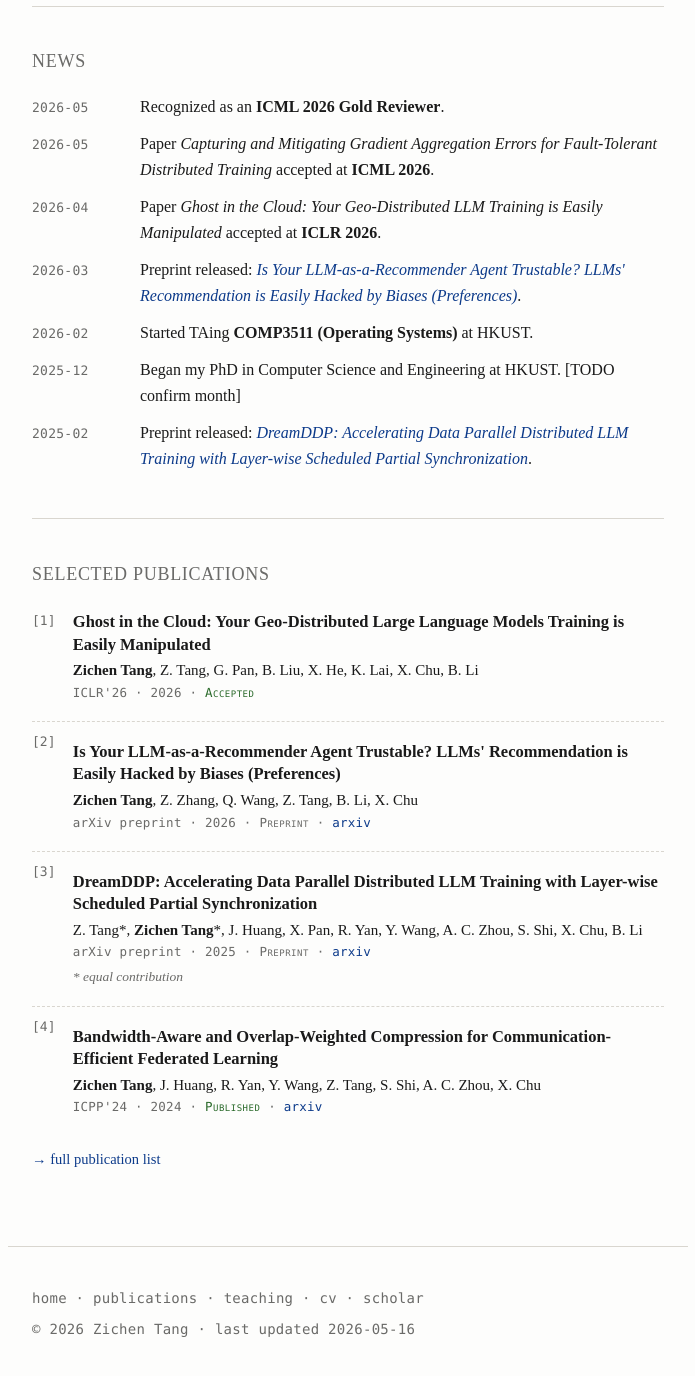
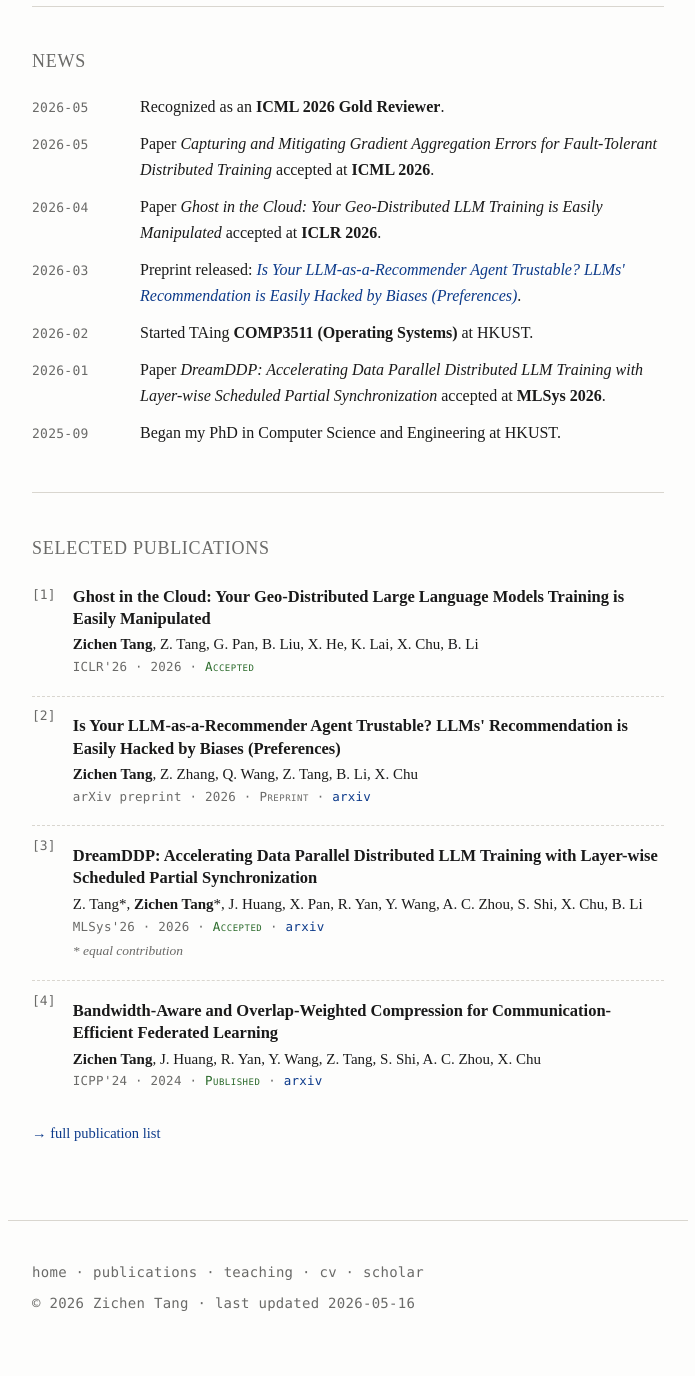
Before and after one commit to trl730109/trl730109.github.io, a Jekyll site: the page built from _pages/about.md, in a window 1280 px wide and 1400 px high, scrolled down 593 px. Shown: the top 1376 px of the window, without its empty margins (292-987 px from the left). Built offline with Jekyll 4.4.1, drawn with Linux system fonts in a browser that asks for light colours.

Commit message:
DreamDDP accepted at MLSys'26; correct PhD start to 2025-09
- paper2 (DreamDDP): MLSys'26 Accepted (was arXiv preprint after a previous ATC'25 submission).
- CV Education: PhD start date corrected from 2025.12 to 2025.09.
- News: add MLSys'26 acceptance (2026-01); align PhD-begin entry to 2025-09 and remove TODO; drop stale "DreamDDP preprint released" entry now that the accepted venue is the headline.

```diff
--- a/_data/news.yml
+++ b/_data/news.yml
@@ -17,8 +17,8 @@
 - date: "2026-02"
   content: "Started TAing **COMP3511 (Operating Systems)** at HKUST."
 
-- date: "2025-12"
-  content: "Began my PhD in Computer Science and Engineering at HKUST. [TODO confirm month]"
+- date: "2026-01"
+  content: "Paper *DreamDDP: Accelerating Data Parallel Distributed LLM Training with Layer-wise Scheduled Partial Synchronization* accepted at **MLSys 2026**."
 
-- date: "2025-02"
-  content: "Preprint released: *[DreamDDP: Accelerating Data Parallel Distributed LLM Training with Layer-wise Scheduled Partial Synchronization](https://arxiv.org/abs/2502.11058)*."
+- date: "2025-09"
+  content: "Began my PhD in Computer Science and Engineering at HKUST."
--- a/_pages/cv.md
+++ b/_pages/cv.md
@@ -11,7 +11,7 @@ subtitle: "A condensed view; full PDF below."
 <h2>Education</h2>
 
 <div class="cv-entry">
-  <div class="cv-date">2025.12 – </div>
+  <div class="cv-date">2025.09 – </div>
   <div class="cv-body">
     <div class="cv-title">PhD, Computer Science and Engineering</div>
     <div class="cv-meta">Hong Kong University of Science and Technology · Advisor: TODO</div>
```
Also changed, not shown: _publications/paper2.md (+4 -4 lines).
